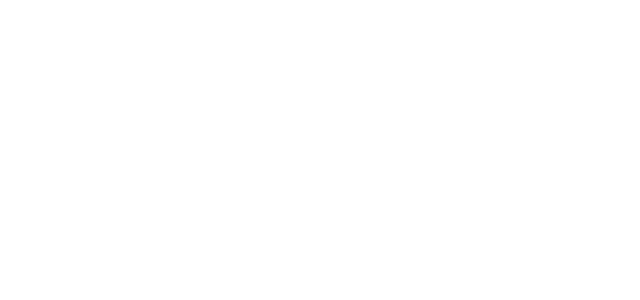
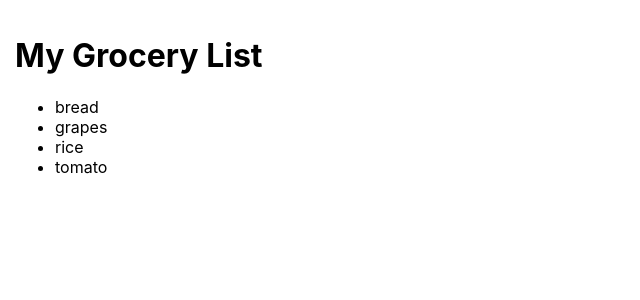
Before and after one commit to pedroluiznogueira/react-api-integration, a React (Create React App) app: page / in a window 1280 px wide. Shown: the top 300 px of the page, without its empty margins (0-640 px from the left). Built offline with nearby package versions, Linux system fonts and the light colour scheme; data requests are answered from the project's data file.

Commit message:
Loop over the items with .map and display them in a list

```diff
--- a/src/App.js
+++ b/src/App.js
@@ -11,15 +11,25 @@
       .then(items => {
         if(mounted) {
           setList(items)
-         console.log(list)
         }
       })
     return () => mounted = false;
   }, [])
 
   return(
-    <>
-    </>
+    <div className="wrapper">
+     <h1>My Grocery List</h1>
+     <ul>
+       {
+        list.map(
+          item =>
+           <li key={item.item}>
+             {item.item}
+          </li>
+        )
+       }
+     </ul>
+   </div>
   )
 }
 
```
Lines whose indentation alone changed are shown as unchanged.
